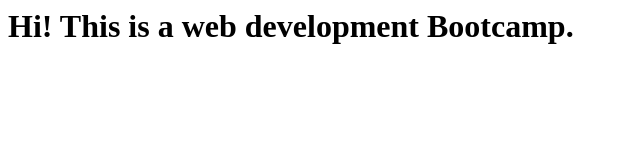
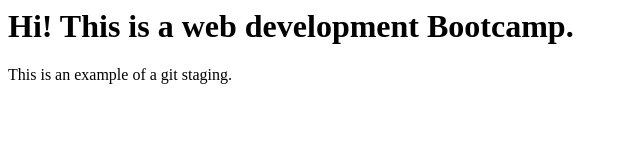
Before and after one commit to bijoysijo/sias, a plain HTML site: page index.html in a window 1280 px wide. Shown: the whole page, without its empty margins (0-640 px from the left). Drawn offline with Linux system fonts and the light colour scheme.

Commit message:
add a paragraph

```diff
--- a/index.html
+++ b/index.html
@@ -1 +1,2 @@
 <h1>Hi! This is a web development Bootcamp.</h1>
+<p>This is an example of a git staging.</p>
```
